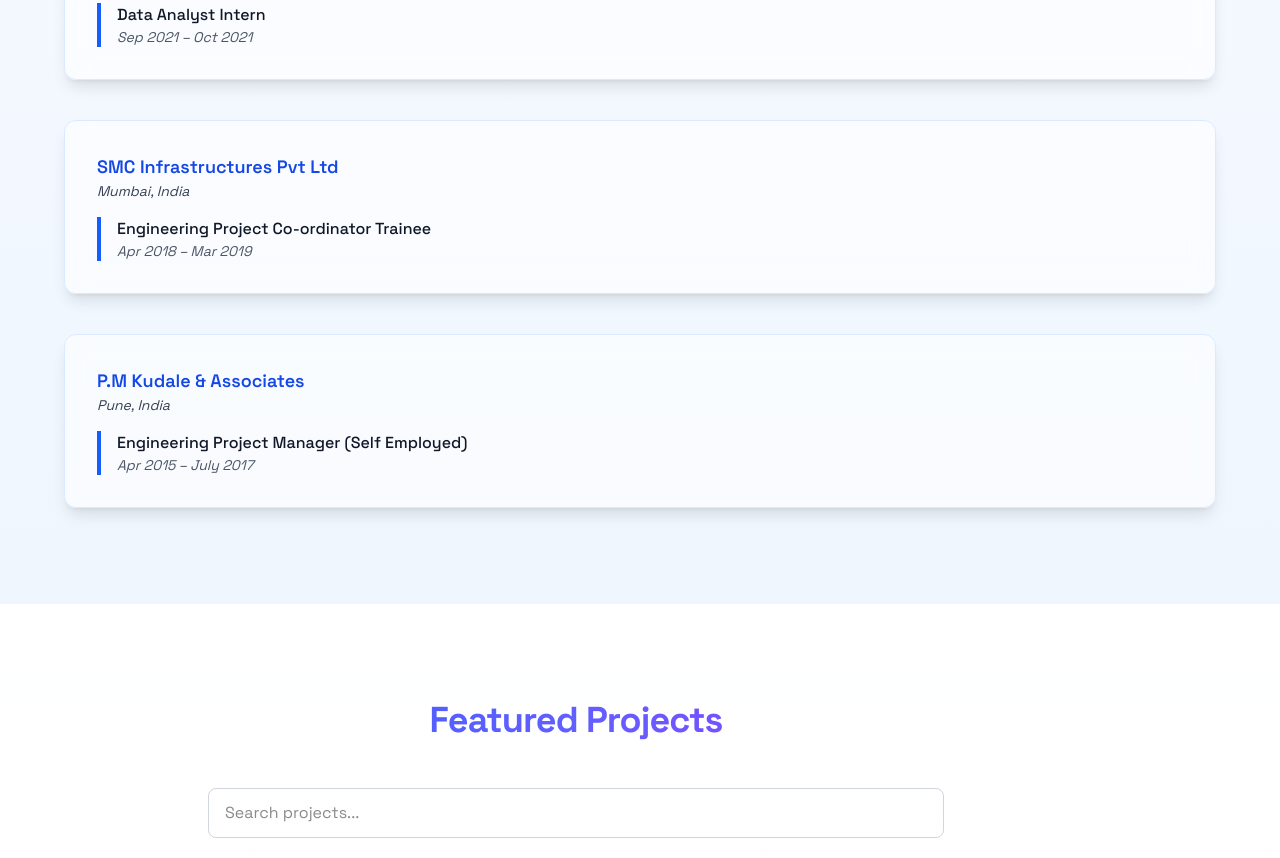
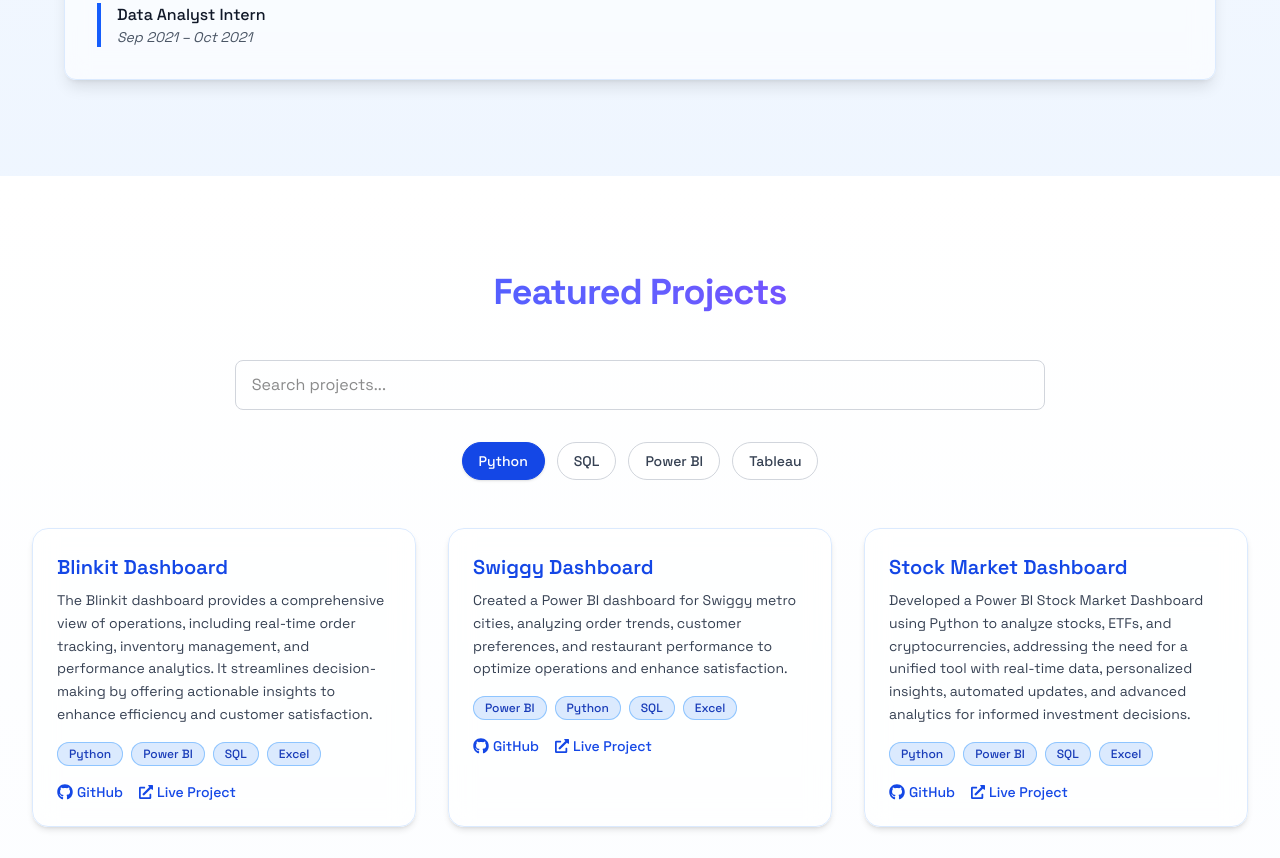
Before and after one commit to mihirkudale/mihirkudale-portfolio, a React (Vite) app: page / in a window 1280 px wide. Shown: the part 3860-4718 px from the top of the page. Built offline with nearby package versions, Linux system fonts and the light colour scheme.

Commit message:
update files

```diff
--- a/src/components/sections/Projects.jsx
+++ b/src/components/sections/Projects.jsx
@@ -632,7 +632,7 @@
 
     >
       <RevealOnScroll>
-        <div className="max-w-6xl w-full px-6">
+        <div className="mx-auto w-full px-4 sm:px-6 lg:px-8 max-w-screen-xl">
           <h2 className="text-4xl font-bold text-center bg-gradient-to-r from-blue-600 via-indigo-500 to-purple-600 bg-clip-text text-transparent mb-12 tracking-tight">
             Featured Projects
           </h2>
@@ -679,7 +679,7 @@
           </div>
 
           {/* Project Cards */}
-          <div className="grid grid-cols-1 md:grid-cols-2 gap-10">
+          <div className="grid grid-cols-1 sm:grid-cols-2 lg:grid-cols-3 gap-8">
             {filteredProjects.map((project, index) => (
               <div
                 key={index}
--- a/src/components/sections/WorkExperience.jsx
+++ b/src/components/sections/WorkExperience.jsx
@@ -66,26 +66,26 @@
       },
     ],
   },
-  {
-    company: "SMC Infrastructures Pvt Ltd",
-    location: "Mumbai, India",
-    roles: [
-      {
-        role: "Engineering Project Co-ordinator Trainee",
-        duration: "Apr 2018 – Mar 2019",
-      },
-    ],
-  },
-  {
-    company: "P.M Kudale & Associates",
-    location: "Pune, India",
-    roles: [
-      {
-        role: "Engineering Project Manager (Self Employed)",
-        duration: "Apr 2015 – July 2017",
-      },
-    ],
-  },
+  // {
+  //   company: "SMC Infrastructures Pvt Ltd",
+  //   location: "Mumbai, India",
+  //   roles: [
+  //     {
+  //       role: "Engineering Project Co-ordinator Trainee",
+  //       duration: "Apr 2018 – Mar 2019",
+  //     },
+  //   ],
+  // },
+  // {
+  //   company: "P.M Kudale & Associates",
+  //   location: "Pune, India",
+  //   roles: [
+  //     {
+  //       role: "Engineering Project Manager (Self Employed)",
+  //       duration: "Apr 2015 – July 2017",
+  //     },
+  //   ],
+  // },
 ];
 
 const WorkExperience = () => {
```
